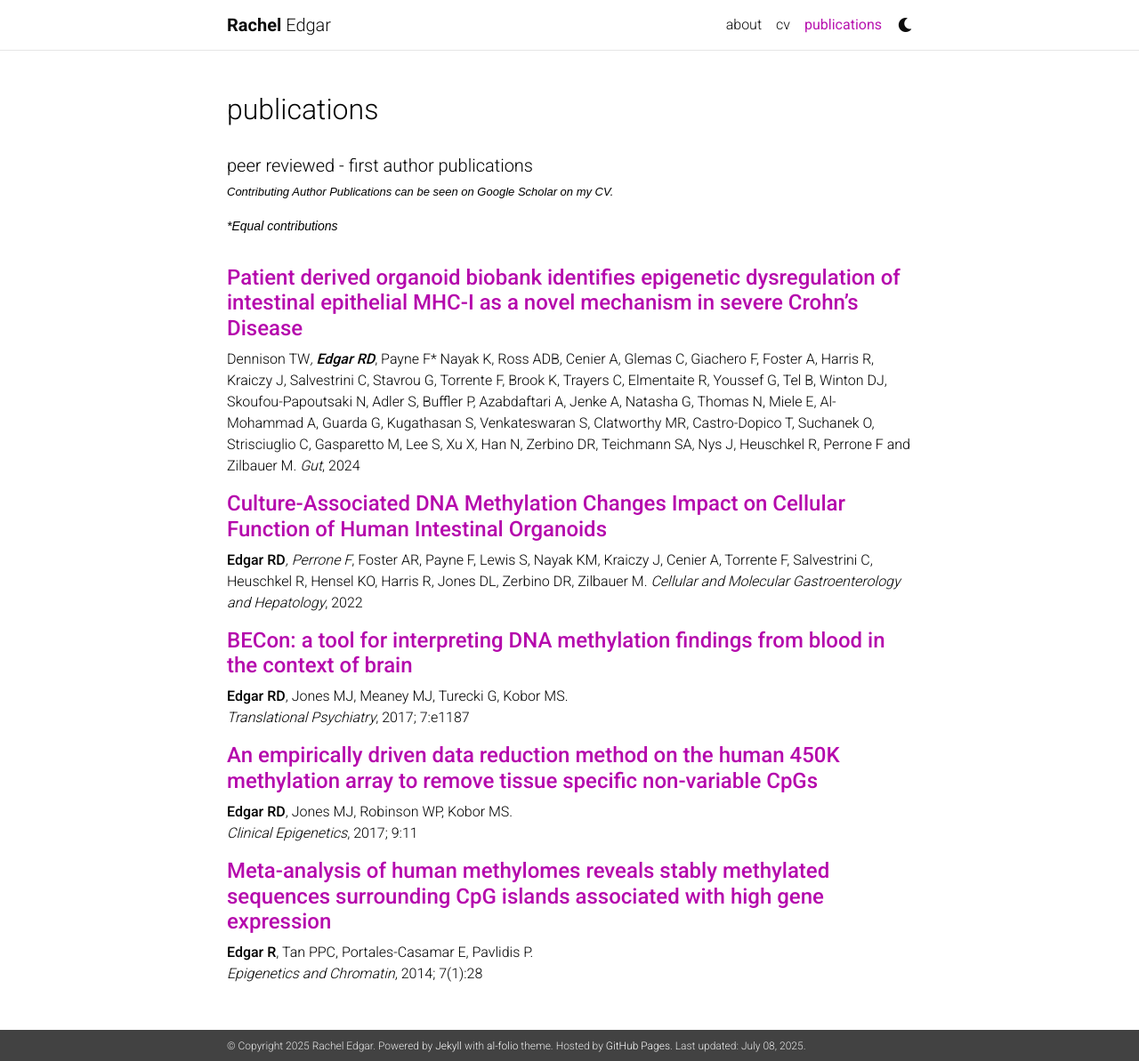
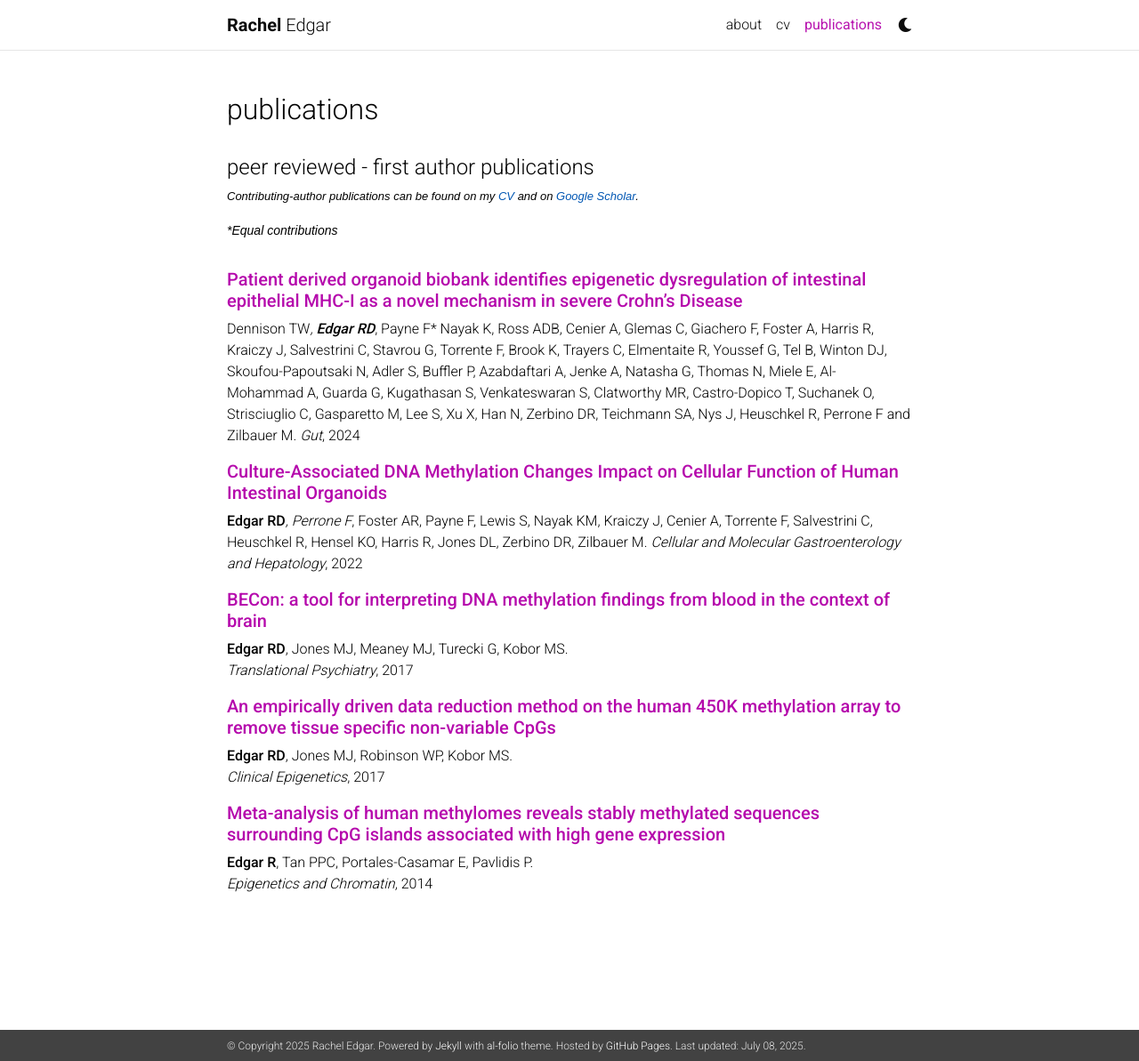
Before and after one commit to redgar598/racheledgar, a Jekyll site: the page built from _pages/publications.md, in a window 1280 px wide and 1193 px high. Shown: the whole window at 89% size. Built offline with Jekyll 4.4.1, drawn with Linux system fonts in a browser that asks for light colours; comment, search, counter and statistics services are not loaded; a style sheet for code colours, icons or effects is not loaded.

Commit message:
Update publications.md

```diff
--- a/_pages/publications.md
+++ b/_pages/publications.md
@@ -6,35 +6,41 @@ nav: true
 nav_order: 4
 ---
 
-##### peer reviewed - first author publications
+#### peer reviewed - first author publications
 
 <div class="publication" style="margin-bottom: 2rem; line-height: 1.6; font-family: Arial, sans-serif;">
   <!-- Additional note -->
-  <p style="font-size: 13px; color: #777;"><em>Contributing Author Publications can be seen on Google Scholar on my CV.</em></p>
+  <p style="font-size: 13px; color: #777;">
+    <em>
+      Contributing-author publications can be found on my
+      <a href="https://redgar598.github.io/racheledgar/assets/pdf/cv.pdf" target="_blank" rel="noopener noreferrer" style="color: #0056b3; text-decoration: none;">CV</a>
+      and on
+      <a href="https://scholar.google.com/citations?user=fA6M7cAAAAAJ&hl" target="_blank" rel="noopener noreferrer" style="color: #0056b3; text-decoration: none;">Google Scholar</a>.
+    </em>
+  </p>
 
   <!-- Equal contributions -->
   <p style="font-size: 14px; color: #555;"><em>*Equal contributions</em></p>
-
 </div>
 
 
 
-#### **[Patient derived organoid biobank identifies epigenetic dysregulation of intestinal epithelial MHC-I as a novel mechanism in severe Crohn’s Disease](https://gut.bmj.com/content/73/9/1464)**
+##### **[Patient derived organoid biobank identifies epigenetic dysregulation of intestinal epithelial MHC-I as a novel mechanism in severe Crohn’s Disease](https://gut.bmj.com/content/73/9/1464)**
 Dennison TW*, **Edgar RD***, Payne F* Nayak K, Ross ADB, Cenier A, Glemas C, Giachero F, Foster A, Harris R, Kraiczy J, Salvestrini C, Stavrou G, Torrente F, Brook K, Trayers C, Elmentaite R, Youssef G, Tel B, Winton DJ, Skoufou-Papoutsaki N, Adler S, Buffler P, Azabdaftari A, Jenke A, Natasha G, Thomas N, Miele E, Al-Mohammad A, Guarda G, Kugathasan S, Venkateswaran S, Clatworthy MR, Castro-Dopico T, Suchanek O, Strisciuglio C, Gasparetto M, Lee S, Xu X, Han N, Zerbino DR, Teichmann SA, Nys J, Heuschkel R, Perrone F and Zilbauer M.
 *Gut*,  2024
 
-#### **[Culture-Associated DNA Methylation Changes Impact on Cellular Function of Human Intestinal Organoids](https://www.cmghjournal.org/article/S2352-345X(22)00186-2/fulltext)**
+##### **[Culture-Associated DNA Methylation Changes Impact on Cellular Function of Human Intestinal Organoids](https://www.cmghjournal.org/article/S2352-345X(22)00186-2/fulltext)**
 **Edgar RD***, Perrone F*, Foster AR, Payne F, Lewis S, Nayak KM, Kraiczy J, Cenier A, Torrente F, Salvestrini C, Heuschkel R, Hensel KO, Harris R, Jones DL, Zerbino DR, Zilbauer M.
 *Cellular and Molecular Gastroenterology and Hepatology*,  2022
 
-#### **[BECon: a tool for interpreting DNA methylation findings from blood in the context of brain](https://www.nature.com/articles/tp201729)**
+##### **[BECon: a tool for interpreting DNA methylation findings from blood in the context of brain](https://www.nature.com/articles/tp201729)**
 **Edgar RD**, Jones MJ, Meaney MJ, Turecki G, Kobor MS.
-*Translational Psychiatry*, 2017; 7:e1187
+*Translational Psychiatry*, 2017
 
-#### **[An empirically driven data reduction method on the human 450K methylation array to remove tissue specific non-variable CpGs](https://clinicalepigeneticsjournal.biomedcentral.com/articles/10.1186/s13148-017-0315-6)**
+##### **[An empirically driven data reduction method on the human 450K methylation array to remove tissue specific non-variable CpGs](https://clinicalepigeneticsjournal.biomedcentral.com/articles/10.1186/s13148-017-0315-6)**
 **Edgar RD**, Jones MJ, Robinson WP, Kobor MS.
-*Clinical Epigenetics*, 2017; 9:11
+*Clinical Epigenetics*, 2017
 
-#### **[Meta-analysis of human methylomes reveals stably methylated sequences surrounding CpG islands associated with high gene expression](https://epigeneticsandchromatin.biomedcentral.com/articles/10.1186/1756-8935-7-28)**
+##### **[Meta-analysis of human methylomes reveals stably methylated sequences surrounding CpG islands associated with high gene expression](https://epigeneticsandchromatin.biomedcentral.com/articles/10.1186/1756-8935-7-28)**
 **Edgar R**, Tan PPC, Portales-Casamar E, Pavlidis P.
-*Epigenetics and Chromatin*, 2014; 7(1):28
+*Epigenetics and Chromatin*, 2014
```
